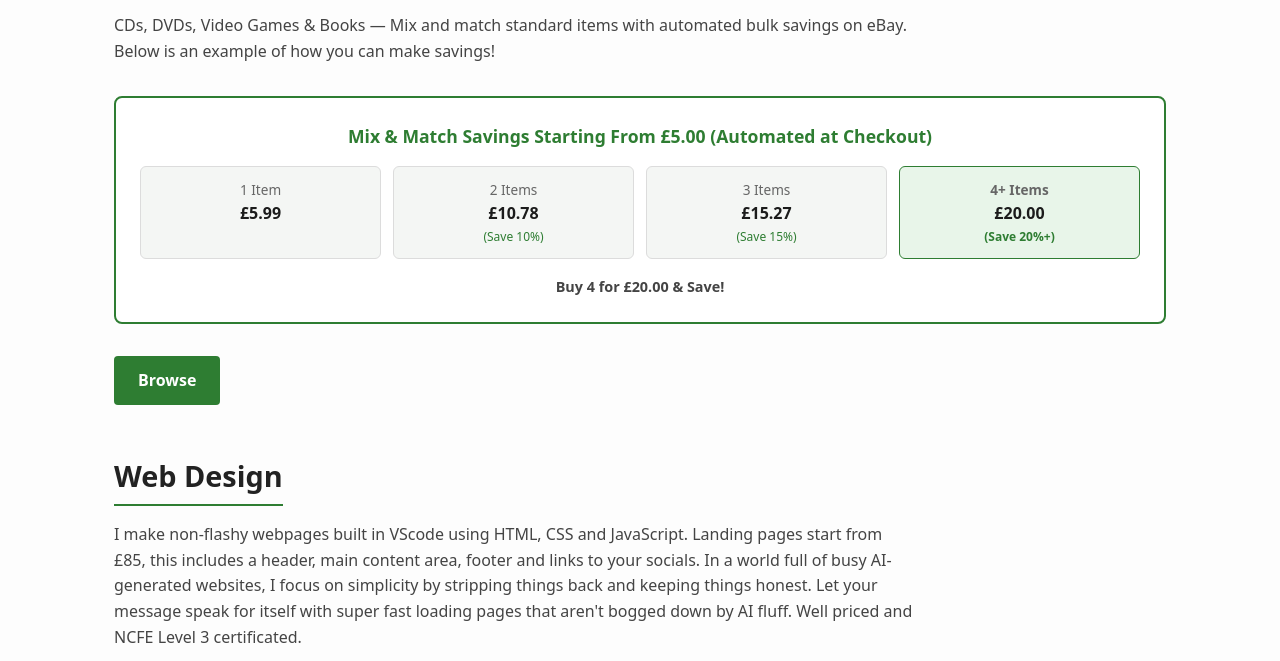
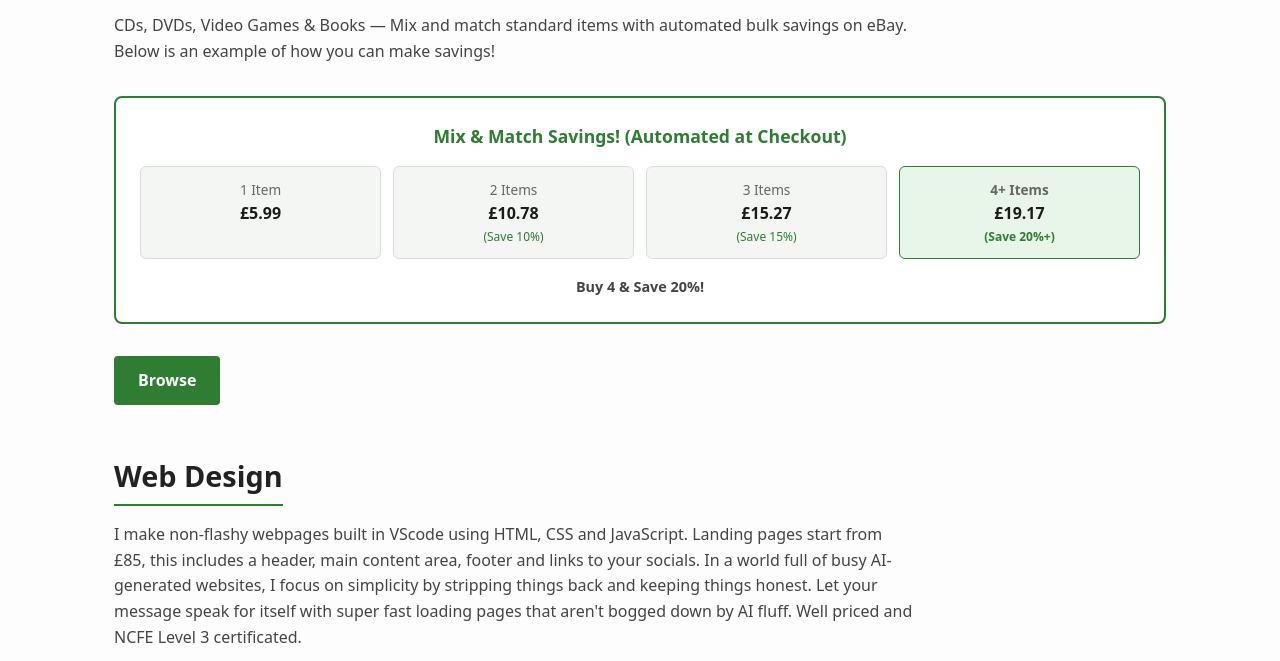
Before and after one commit to toddmabennett-ux/soft_step_workshop, a plain HTML site: page index.html in a window 1280 px wide. Shown: the part 1465-2126 px from the top of the page. Drawn offline with Linux system fonts and the light colour scheme.

Commit message:
update to %

```diff
--- a/index.html
+++ b/index.html
@@ -115,7 +115,7 @@
       <!-- Multi-Buy Discount Widget -->
       <div class="multibuy-widget">
         <div class="widget-header">
-          <strong>Mix &amp; Match Savings Starting From £5.00 (Automated at Checkout)</strong>
+          <strong>Mix &amp; Match Savings! (Automated at Checkout)</strong>
         </div>
         <div class="tier-grid">
           <div class="tier-box">
@@ -134,12 +134,12 @@
           </div>
           <div class="tier-box highlight">
             <span class="qty">4+ Items</span>
-            <span class="price">£20.00</span>
+            <span class="price">£19.17</span>
             <small>(Save 20%+)</small>
           </div>
         </div>
         <p class="widget-footer">
-          Buy 4 for £20.00 &amp; Save!
+          Buy 4 &amp; Save 20%!
         </p>
       </div>
 
```
